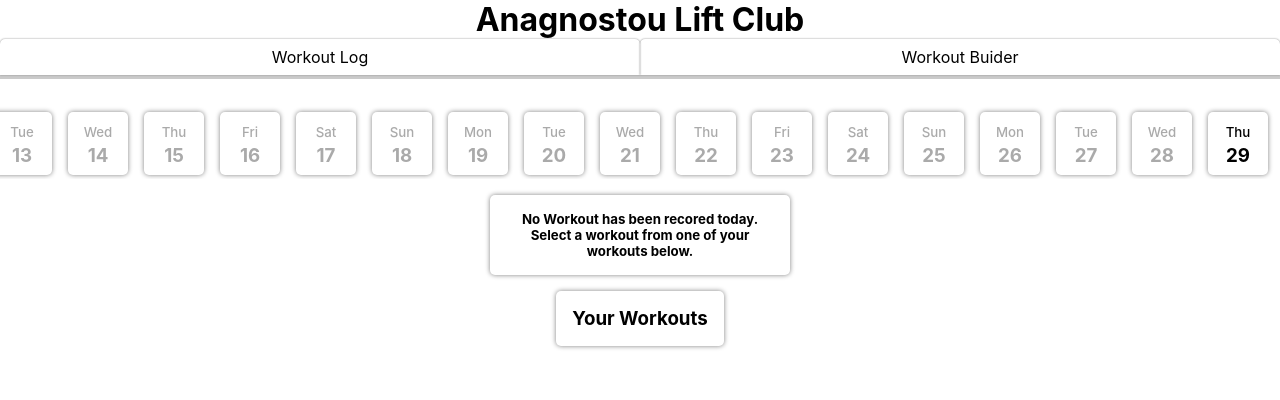
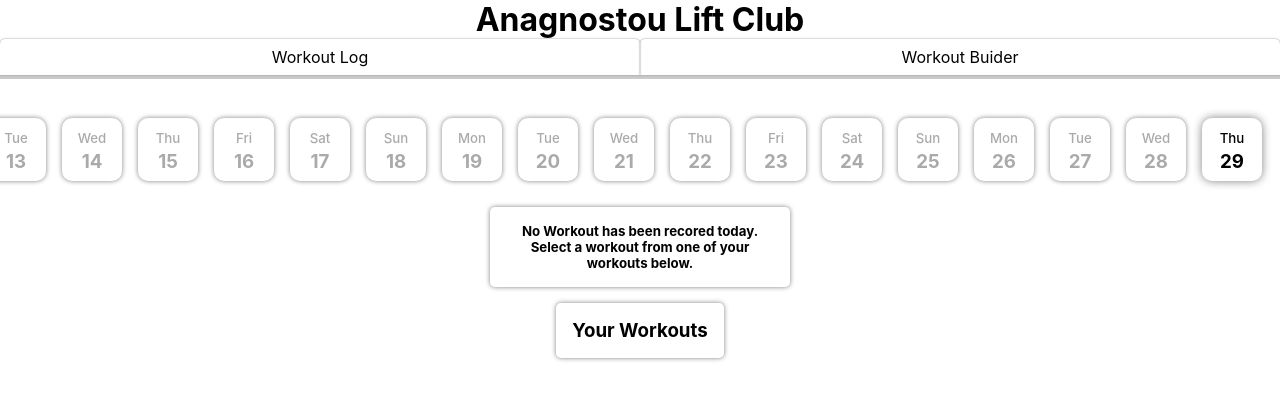
Before and after one commit to George-Anagnostou/liftclub, a Next.js app: page /workoutLog in a window 1280 px wide. Shown: the top 400 px of the page. Built offline with nearby package versions, Linux system fonts and the light colour scheme.

Commit message:
UI improvements

```diff
--- a/components/workoutLog/Workout.js
+++ b/components/workoutLog/Workout.js
@@ -43,8 +43,7 @@ export default function Workout({
       <WorkoutNote>
         <h3>Notes:</h3>
         <textarea
-          name=""
-          id=""
+          name="workoutNote"
           cols="30"
           rows="5"
           value={workoutNote}
@@ -62,7 +61,7 @@ const WorkoutName = styled.h1`
 
 const SaveWorkoutButton = styled.button`
   position: sticky;
-  top: 1rem;
+  top: 0.5rem;
   margin: 1rem auto;
   font-size: 1.5rem;
   padding: 0.5rem;
@@ -178,6 +177,7 @@ const WorkoutNote = styled.div`
     max-width: 85vw;
     font-size: 1.2rem;
     font-family: inherit;
+    resize: none;
   }
 
   @media (max-width: 500px) {
--- a/pages/workoutLog.js
+++ b/pages/workoutLog.js
@@ -91,11 +91,11 @@ export default function workoutLog() {
       date.getFullYear() === year && date.getMonth() === month && date.getDate() === day;
 
     // Styles
-    const colorStyle = dayIsSelected ? {} : { color: "#aaa" };
+    const fontStyle = dayIsSelected ? { boxShadow: "0 0 10px grey" } : { color: "#aaa" };
     const backgroundStyle = dayData ? { background: "#e3f7ff" } : {};
 
     return (
-      <div style={{ ...colorStyle, ...backgroundStyle }}>
+      <div style={{ ...fontStyle, ...backgroundStyle }}>
         {date.getDate() === 1 && <h2>{String(date).substring(3, 7)}</h2>}
         <h5>{String(date).substring(0, 3)}</h5>
         <h3>{String(date).substring(8, 11)}</h3>
@@ -283,19 +283,20 @@ const DateBar = styled.ul`
   flex-direction: row-reverse;
 
   width: 100%;
-  padding: 0.25rem;
+  padding: 10px;
   overflow-x: scroll;
 
   .date {
     min-width: 60px;
     margin: 0 0.5rem;
     cursor: pointer;
-    border-radius: 5px;
-    box-shadow: 0 0 5px grey;
+    border-radius: 10px;
     height: fit-content;
     text-align: center;
 
     div {
+      box-shadow: 0 0 5px grey;
+      border-radius: 10px;
       transition: all 0.1s ease-in-out;
       padding: 0.5rem;
 
```
